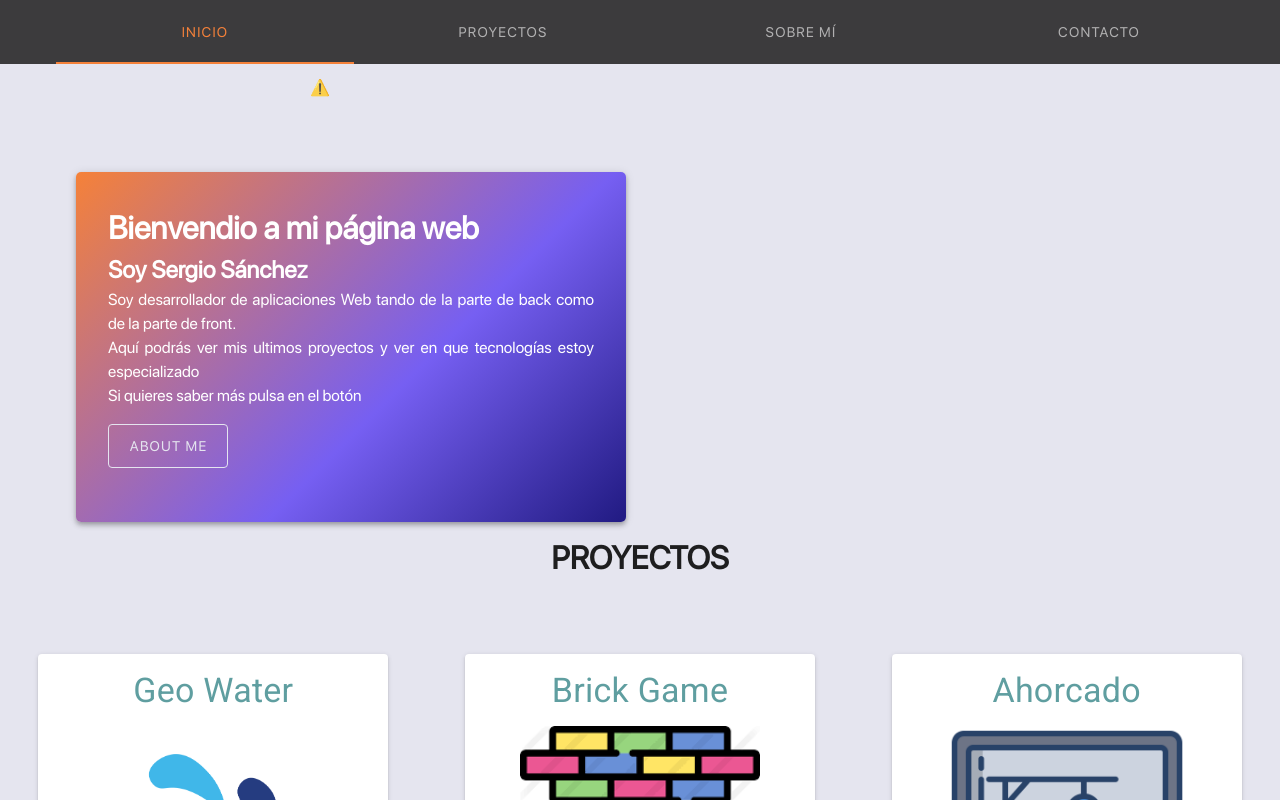
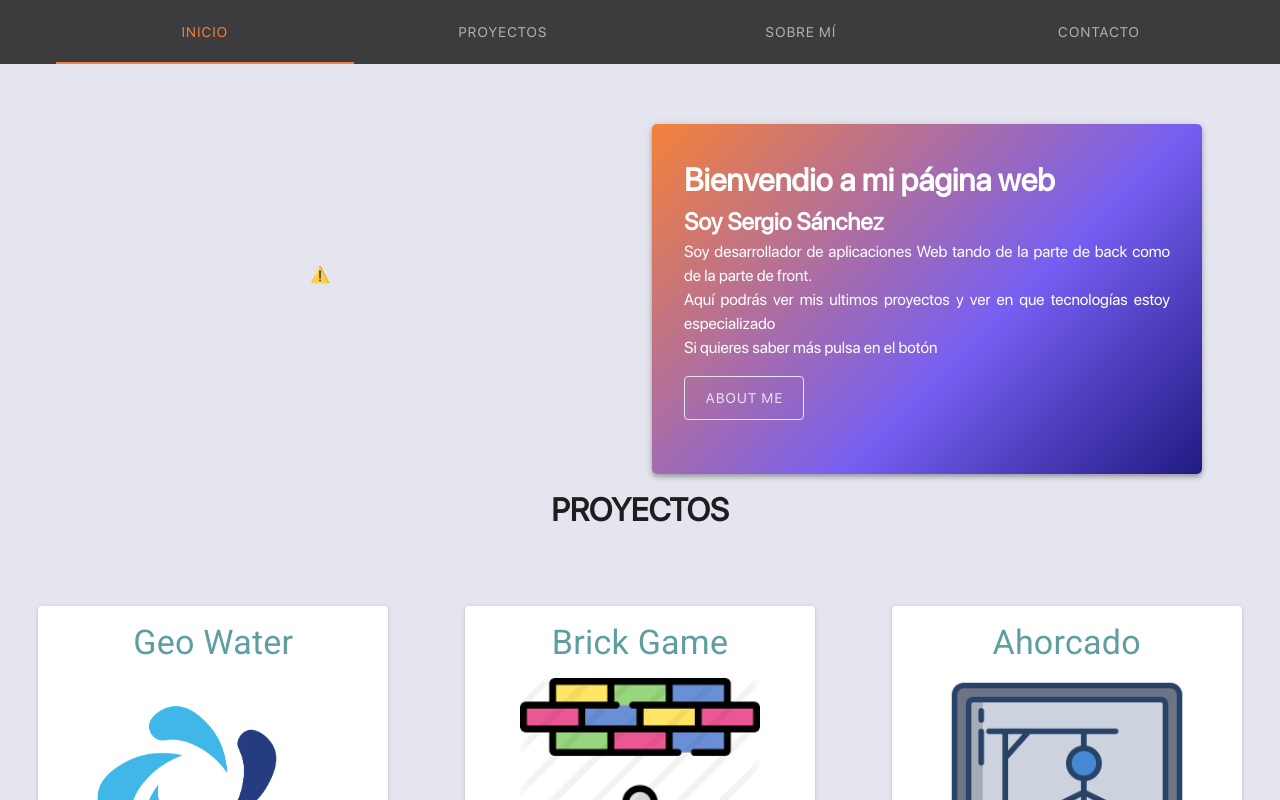
Before and after one commit to zergiales/portafolio, a Vue app: page / in a window 1280 px wide. Shown: the top 800 px of the page. Built offline with nearby package versions, Linux system fonts and the light colour scheme; no server answers.

Commit message:
quiad margen

```diff
--- a/src/components/MyHome.vue
+++ b/src/components/MyHome.vue
@@ -15,7 +15,7 @@
         </div>
       </v-col>
       <v-col xl="6" lg="6" md="12" sm="12" class="text-center
-      fade-scroll white--text ml-16">
+      fade-scroll white--text">
         <div class="contenedor1 elevation-4">
           <h1>Bienvendio a mi página web</h1>
           <h2>Soy Sergio Sánchez</h2>
```
